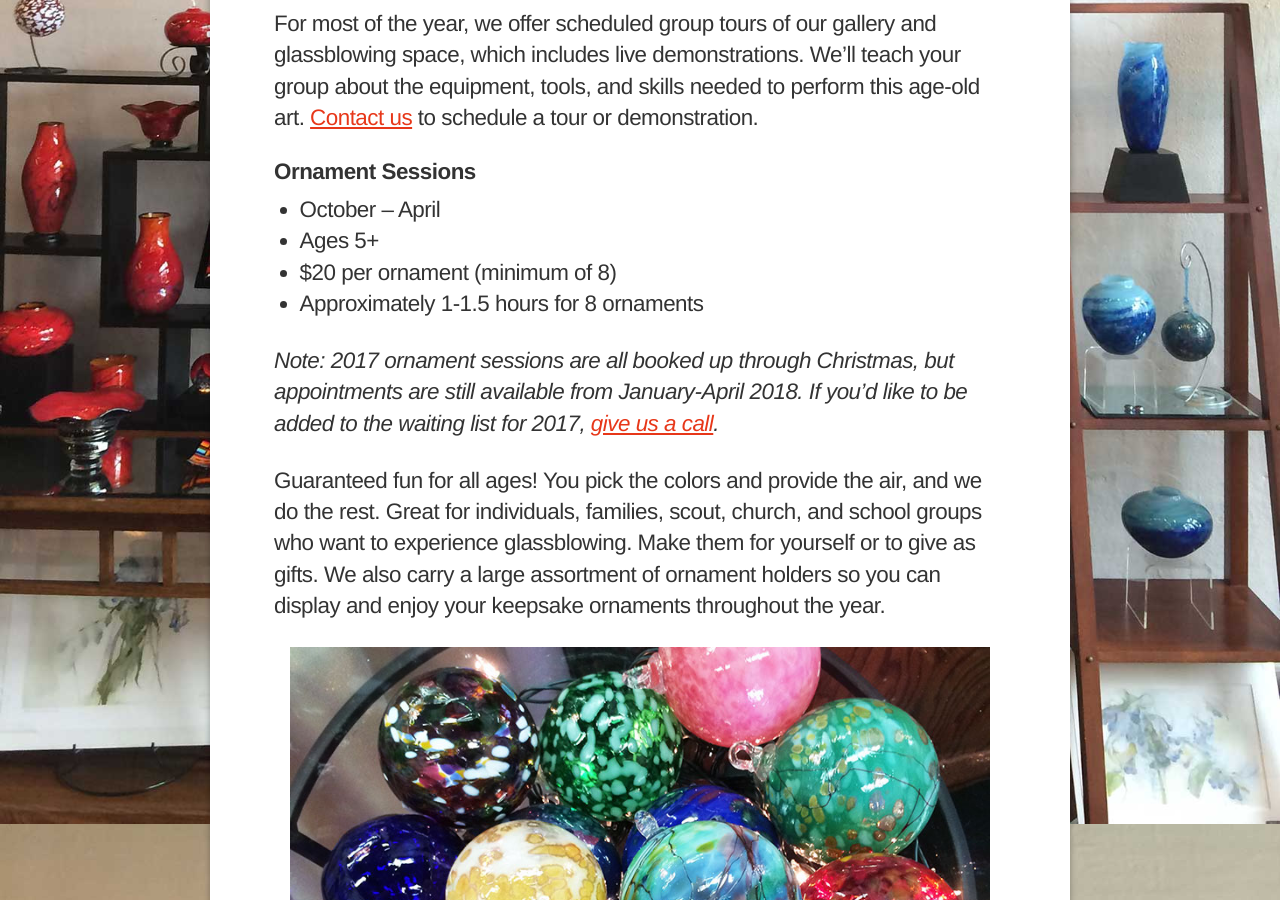
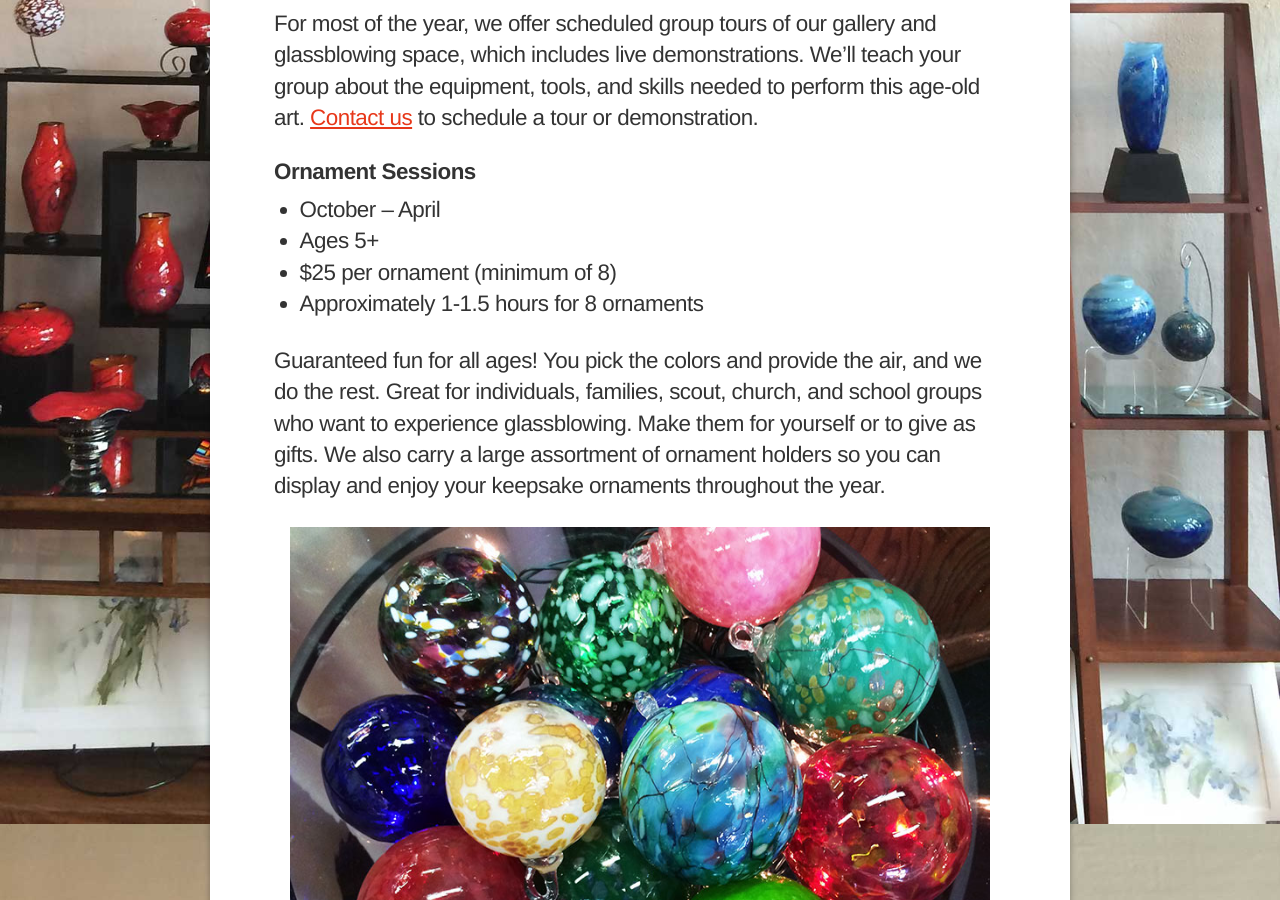
Before and after one commit to prairiefireglass/prairiefireglass.github.io, a Jekyll site: the page built from events/index.html, in a window 1280 px wide and 900 px high, scrolled down 883 px. Built offline with Jekyll 4.4.1, drawn with Linux system fonts in a browser that asks for light colours; nearby versions of some CDN libraries.

Commit message:
Ornament session tweaks

```diff
--- a/events/index.html
+++ b/events/index.html
@@ -45,12 +45,9 @@ layout: home
     <ul>
       <li>October – April</li>
       <li>Ages 5+</li>
-      <li>$20 per ornament (minimum of 8)</li>
+      <li>$25 per ornament (minimum of 8)</li>
       <li>Approximately 1-1.5 hours for 8 ornaments</li>
     </ul>
-    <p>
-      <em>Note: 2017 ornament sessions are all booked up through Christmas, but appointments are still available from January-April 2018. If you’d like to be added to the waiting list for 2017, <a href="/contact/">give us a call</a>.</em>
-    </p>
     <p>
       Guaranteed fun for all ages! You pick the colors and provide the air, and we do the rest. Great for individuals, families, scout, church, and school groups who want to experience glassblowing. Make them for yourself or to give as gifts. We also carry a large assortment of ornament holders so you can display and enjoy your keepsake ornaments throughout the year.
     </p>
```
